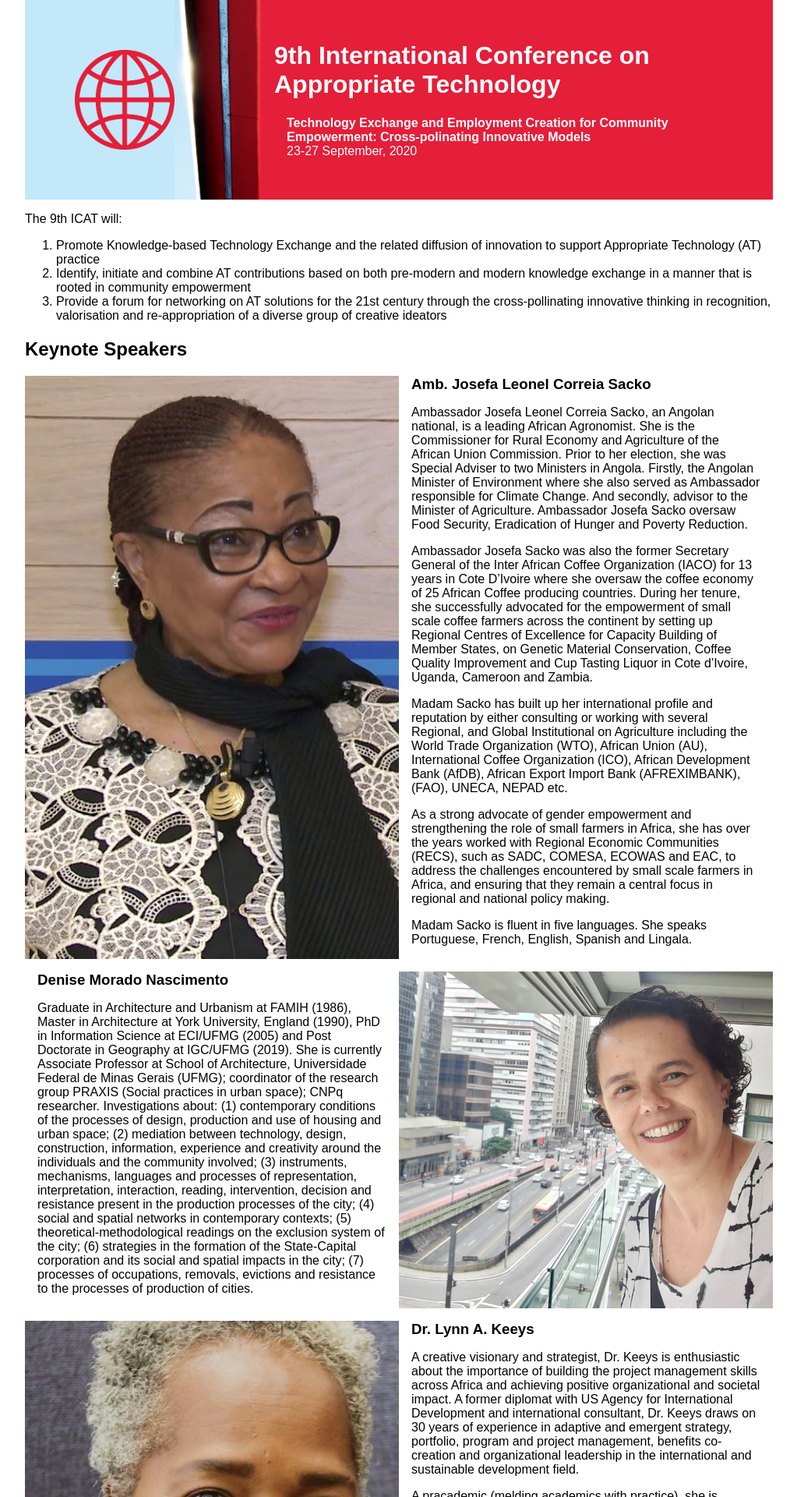
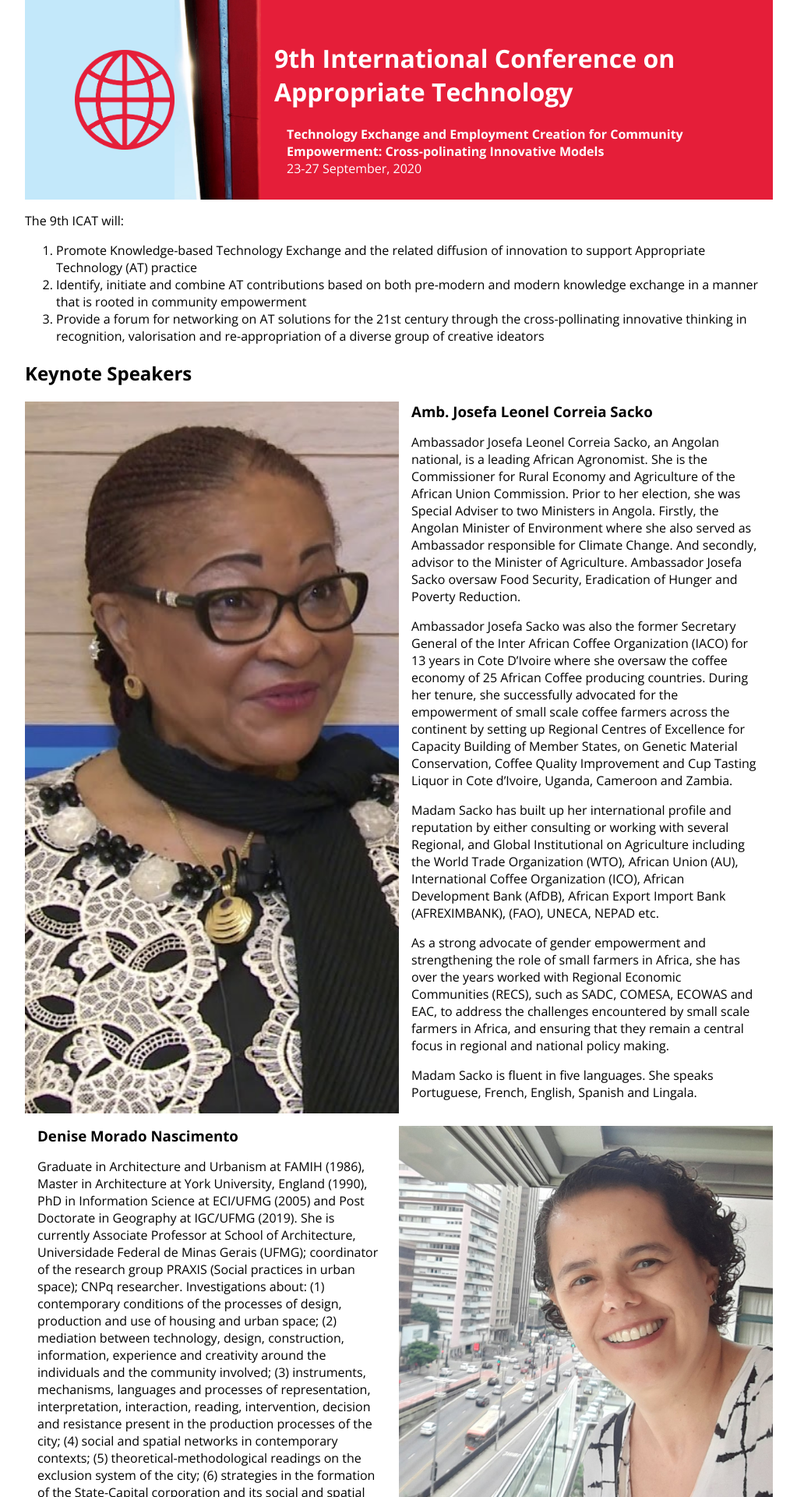
Before and after one commit to appropriatetech/icat9, a Jekyll site: the page built from index.md, in a window 1280 px wide. Shown: the top 1920 px of the page at 78% size, without its empty margins (128-1151 px from the left). Built offline with Jekyll 4.4.1, drawn with Linux system fonts in a browser that asks for light colours.

Commit message:
Use Open Sans font

```diff
--- a/_layouts/home.html
+++ b/_layouts/home.html
@@ -1,6 +1,7 @@
 <html>
 <head>
   <title>9th International Conference on Appropriate Technology</title>
+  <link href="https://fonts.googleapis.com/css2?family=Open+Sans:ital,wght@0,400;0,700;1,400;1,700&display=swap" rel="stylesheet">
   <link rel="stylesheet" href="assets/main.css">
 </head>
 
--- a/_sass/home.scss
+++ b/_sass/home.scss
@@ -26,7 +26,7 @@
 body {
   margin: 0;
   padding: 0;
-  font-family: sans-serif;
+  font-family: 'Open Sans', sans-serif;
 }
 
 header, section {
```
